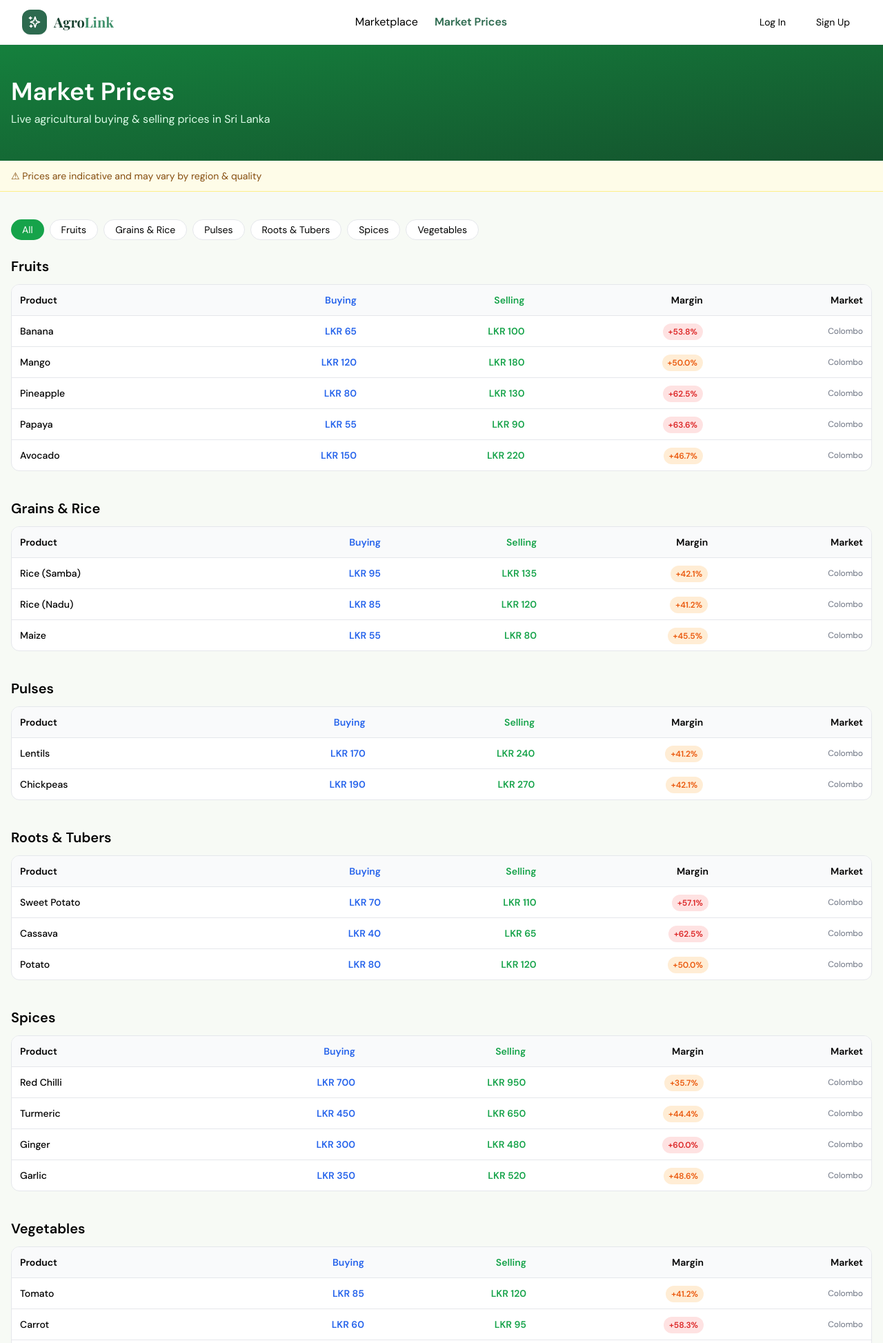
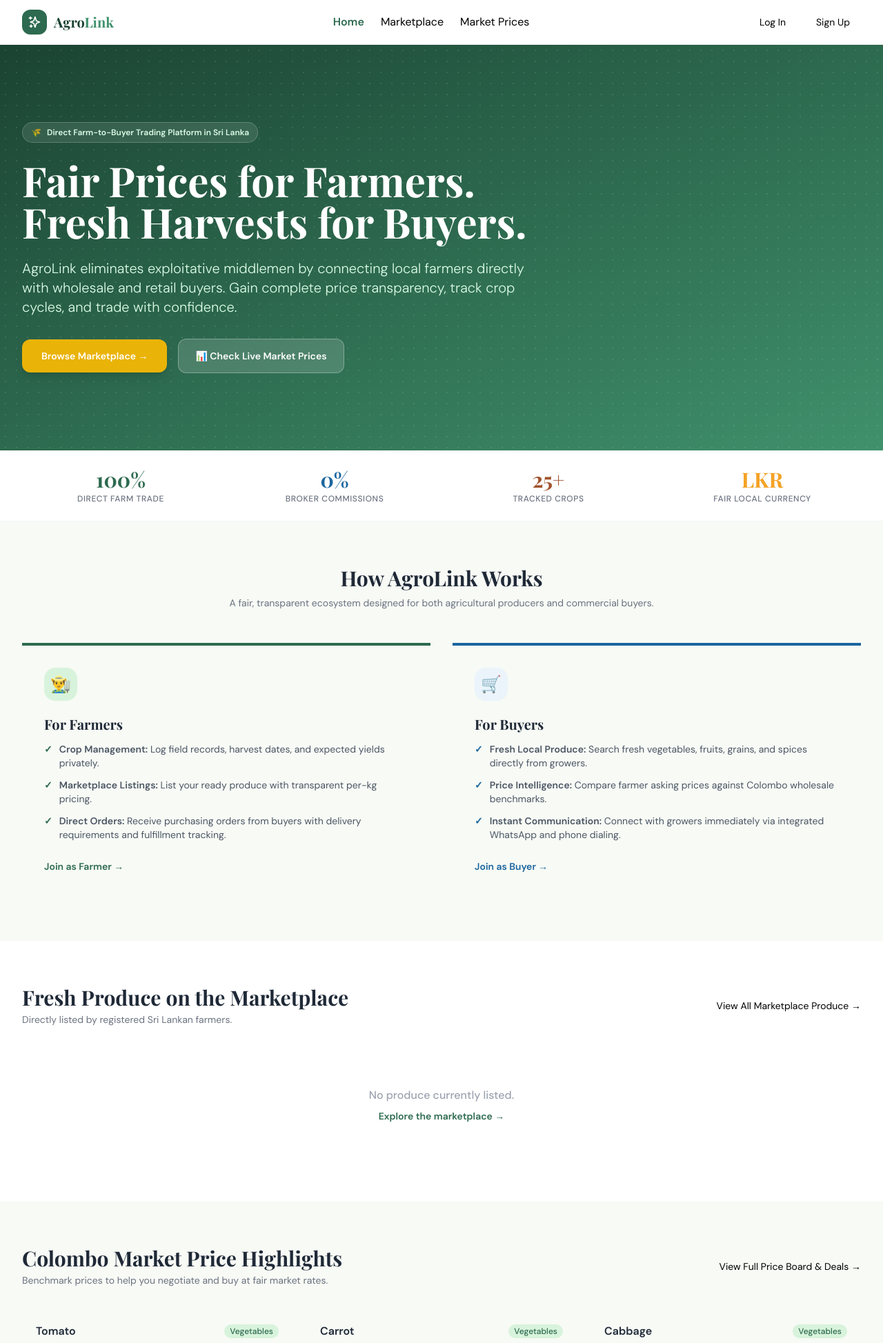
Before and after one commit to Kaveera725/agrolink-farming-platform, a Flask app: page / in a window 1280 px wide. Shown: the top 1947 px of the page at 69% size. Run offline with Flask 3, Linux system fonts and the light colour scheme; data comes from the database, SQL or seed files in the repository; data that the repository does not hold is empty; some libraries are stand-ins or nearby versions.

Commit message:
fix(routing): remap prices to /prices and create homepage at root (BUG-004)

```diff
--- a/blueprints/main/routes.py
+++ b/blueprints/main/routes.py
@@ -1,7 +1,11 @@
-from flask import Blueprint
+from flask import Blueprint, render_template
+from models import Product, MarketPrice
 
 main_bp = Blueprint('main', __name__)
 
+
 @main_bp.route('/')
 def home():
-    return "AgroLink API is running 🚀"
+    featured_products = Product.query.filter_by(is_available=True).order_by(Product.created_at.desc()).limit(8).all()
+    sample_prices = MarketPrice.query.limit(6).all()
+    return render_template('main/index.html', featured_products=featured_products, sample_prices=sample_prices)
--- a/blueprints/prices/routes.py
+++ b/blueprints/prices/routes.py
@@ -2,7 +2,7 @@ from flask import Blueprint, render_template
 from extensions import db
 from models import MarketPrice, Product
 
-prices_bp = Blueprint('prices', __name__, url_prefix='/')
+prices_bp = Blueprint('prices', __name__, url_prefix='/prices')
 
 
 def seed_market_prices():
--- a/templates/base.html
+++ b/templates/base.html
@@ -51,7 +51,7 @@
     <div class="max-w-7xl mx-auto px-4 sm:px-6 lg:px-8">
       <div class="flex items-center justify-between h-16">
         <!-- Logo -->
-        <a href="{{ url_for('marketplace.index') }}" class="flex items-center gap-2.5">
+        <a href="{{ url_for('main.home') }}" class="flex items-center gap-2.5">
           <div class="w-9 h-9 bg-leaf rounded-xl flex items-center justify-center shadow-sm">
             <svg class="w-5 h-5 text-white" fill="none" viewBox="0 0 24 24" stroke="currentColor"><path stroke-linecap="round" stroke-linejoin="round" stroke-width="2" d="M5 3v4M3 5h4M6 17v4m-2-2h4m5-16l2.286 6.857L21 12l-5.714 2.143L13 21l-2.286-6.857L5 12l5.714-2.143L13 3z"/></svg>
           </div>
@@ -60,6 +60,7 @@
 
         <!-- Nav links -->
         <div class="hidden md:flex items-center gap-6">
+          <a href="{{ url_for('main.home') }}" class="nav-link {% if request.blueprint == 'main' %}text-leaf font-semibold{% endif %}">Home</a>
           <a href="{{ url_for('marketplace.index') }}" class="nav-link {% if request.blueprint == 'marketplace' %}text-leaf font-semibold{% endif %}">Marketplace</a>
           <a href="{{ url_for('prices.index') }}" class="nav-link {% if request.blueprint == 'prices' %}text-leaf font-semibold{% endif %}">Market Prices</a>
           {% if current_user.is_authenticated %}
@@ -130,6 +131,7 @@
         <div>
           <h4 class="font-semibold mb-3 text-green-100">Quick Links</h4>
           <ul class="space-y-1.5 text-sm text-green-200">
+            <li><a href="{{ url_for('main.home') }}" class="hover:text-white transition">Home</a></li>
             <li><a href="{{ url_for('marketplace.index') }}" class="hover:text-white transition">Marketplace</a></li>
             <li><a href="{{ url_for('prices.index') }}" class="hover:text-white transition">Market Prices</a></li>
             {% if current_user.is_authenticated %}
--- /dev/null
+++ b/templates/main/index.html
@@ -0,0 +1,219 @@
+{% extends "base.html" %}
+{% block title %}Home — Connecting Sri Lankan Agriculture{% endblock %}
+
+{% block content %}
+<!-- HERO SECTION -->
+<section class="relative bg-gradient-to-br from-leaf-dark via-leaf to-leaf-light text-white py-20 lg:py-28 overflow-hidden">
+  <div class="absolute inset-0 opacity-10 bg-[radial-gradient(#fff_1px,transparent_1px)] [background-size:16px_16px]"></div>
+  <div class="max-w-7xl mx-auto px-4 sm:px-6 lg:px-8 relative z-10">
+    <div class="max-w-3xl">
+      <div class="inline-flex items-center gap-2 px-3 py-1.5 rounded-full bg-white/10 backdrop-blur-sm border border-white/20 text-xs font-semibold mb-6 text-green-100">
+        <span>🌾</span> Direct Farm-to-Buyer Trading Platform in Sri Lanka
+      </div>
+      <h1 class="font-display text-4xl sm:text-6xl font-bold leading-tight mb-6">
+        Fair Prices for Farmers.<br />
+        Fresh Harvests for Buyers.
+      </h1>
+      <p class="text-lg sm:text-xl text-green-100 mb-8 leading-relaxed font-light">
+        AgroLink eliminates exploitative middlemen by connecting local farmers directly with wholesale and retail buyers. Gain complete price transparency, track crop cycles, and trade with confidence.
+      </p>
+      <div class="flex flex-wrap items-center gap-4">
+        <a href="{{ url_for('marketplace.index') }}" class="bg-yellow-500 text-white font-semibold px-7 py-3.5 rounded-xl shadow-lg hover:bg-yellow-600 transition duration-200 text-sm">
+          Browse Marketplace →
+        </a>
+        <a href="{{ url_for('prices.index') }}" class="bg-white/15 backdrop-blur-sm text-white border border-white/30 font-semibold px-6 py-3.5 rounded-xl hover:bg-white/25 transition duration-200 text-sm">
+          📊 Check Live Market Prices
+        </a>
+      </div>
+    </div>
+  </div>
+</section>
+
+<!-- STATS BAR -->
+<section class="bg-white border-b border-gray-100 py-6">
+  <div class="max-w-7xl mx-auto px-4 sm:px-6 lg:px-8">
+    <div class="grid grid-cols-2 md:grid-cols-4 gap-6 text-center">
+      <div>
+        <p class="font-display text-3xl font-bold text-leaf">100%</p>
+        <p class="text-xs text-gray-500 uppercase tracking-wider font-medium mt-0.5">Direct Farm Trade</p>
+      </div>
+      <div>
+        <p class="font-display text-3xl font-bold text-sky">0%</p>
+        <p class="text-xs text-gray-500 uppercase tracking-wider font-medium mt-0.5">Broker Commissions</p>
+      </div>
+      <div>
+        <p class="font-display text-3xl font-bold text-earth">25+</p>
+        <p class="text-xs text-gray-500 uppercase tracking-wider font-medium mt-0.5">Tracked Crops</p>
+      </div>
+      <div>
+        <p class="font-display text-3xl font-bold text-gold">LKR</p>
+        <p class="text-xs text-gray-500 uppercase tracking-wider font-medium mt-0.5">Fair Local Currency</p>
+      </div>
+    </div>
+  </div>
+</section>
+
+<!-- HOW IT WORKS -->
+<section class="py-16 bg-[#F7FAF5]">
+  <div class="max-w-7xl mx-auto px-4 sm:px-6 lg:px-8">
+    <div class="text-center max-w-2xl mx-auto mb-12">
+      <h2 class="font-display text-3xl font-bold text-gray-800">How AgroLink Works</h2>
+      <p class="text-gray-500 text-sm mt-2">A fair, transparent ecosystem designed for both agricultural producers and commercial buyers.</p>
+    </div>
+
+    <div class="grid grid-cols-1 md:grid-cols-2 gap-8">
+      <!-- For Farmers -->
+      <div class="card p-8 border-t-4 border-leaf">
+        <div class="w-12 h-12 rounded-2xl bg-leaf-pale flex items-center justify-center text-2xl mb-5">👨‍🌾</div>
+        <h3 class="font-display text-xl font-bold text-gray-800 mb-3">For Farmers</h3>
+        <ul class="space-y-3 text-sm text-gray-600">
+          <li class="flex items-start gap-2.5">
+            <span class="text-leaf font-bold">✓</span>
+            <span><strong>Crop Management:</strong> Log field records, harvest dates, and expected yields privately.</span>
+          </li>
+          <li class="flex items-start gap-2.5">
+            <span class="text-leaf font-bold">✓</span>
+            <span><strong>Marketplace Listings:</strong> List your ready produce with transparent per-kg pricing.</span>
+          </li>
+          <li class="flex items-start gap-2.5">
+            <span class="text-leaf font-bold">✓</span>
+            <span><strong>Direct Orders:</strong> Receive purchasing orders from buyers with delivery requirements and fulfillment tracking.</span>
+          </li>
+        </ul>
+        <div class="mt-6">
+          <a href="{{ url_for('auth.register') }}" class="text-leaf font-semibold text-sm hover:underline">Join as Farmer →</a>
+        </div>
+      </div>
+
+      <!-- For Buyers -->
+      <div class="card p-8 border-t-4 border-sky">
+        <div class="w-12 h-12 rounded-2xl bg-sky-pale flex items-center justify-center text-2xl mb-5">🛒</div>
+        <h3 class="font-display text-xl font-bold text-gray-800 mb-3">For Buyers</h3>
+        <ul class="space-y-3 text-sm text-gray-600">
+          <li class="flex items-start gap-2.5">
+            <span class="text-sky font-bold">✓</span>
+            <span><strong>Fresh Local Produce:</strong> Search fresh vegetables, fruits, grains, and spices directly from growers.</span>
+          </li>
+          <li class="flex items-start gap-2.5">
+            <span class="text-sky font-bold">✓</span>
+            <span><strong>Price Intelligence:</strong> Compare farmer asking prices against Colombo wholesale benchmarks.</span>
+          </li>
+          <li class="flex items-start gap-2.5">
+            <span class="text-sky font-bold">✓</span>
+            <span><strong>Instant Communication:</strong> Connect with growers immediately via integrated WhatsApp and phone dialing.</span>
+          </li>
+        </ul>
+        <div class="mt-6">
+          <a href="{{ url_for('auth.register') }}" class="text-sky font-semibold text-sm hover:underline">Join as Buyer →</a>
+        </div>
+      </div>
+    </div>
+  </div>
+</section>
+
+<!-- FEATURED PRODUCE -->
+<section class="py-16 bg-white">
+  <div class="max-w-7xl mx-auto px-4 sm:px-6 lg:px-8">
+    <div class="flex flex-col sm:flex-row sm:items-center sm:justify-between gap-4 mb-10">
+      <div>
+        <h2 class="font-display text-3xl font-bold text-gray-800">Fresh Produce on the Marketplace</h2>
+        <p class="text-gray-500 text-sm mt-1">Directly listed by registered Sri Lankan farmers.</p>
+      </div>
+      <a href="{{ url_for('marketplace.index') }}" class="btn-secondary text-sm">View All Marketplace Produce →</a>
+    </div>
+
+    {% if featured_products %}
+    <div class="grid grid-cols-1 sm:grid-cols-2 lg:grid-cols-4 gap-6">
+      {% for product in featured_products %}
+      <div class="card hover:shadow-md transition flex flex-col justify-between overflow-hidden">
+        <div>
+          <a href="{{ url_for('marketplace.product_detail', product_id=product.id) }}" class="block relative h-44 overflow-hidden">
+            <img src="{{ product.image_url }}" alt="{{ product.name }}" class="w-full h-full object-cover hover:scale-105 transition duration-300" />
+            <span class="absolute top-2 right-2 bg-white/90 backdrop-blur-sm text-leaf-dark text-xs px-2.5 py-0.5 rounded-full font-semibold">
+              {{ product.category }}
+            </span>
+          </a>
+          <div class="p-4">
+            <h3 class="font-semibold text-gray-800 text-base truncate">
+              <a href="{{ url_for('marketplace.product_detail', product_id=product.id) }}" class="hover:text-leaf transition">
+                {{ product.name }}
+              </a>
+            </h3>
+            <p class="text-xs text-gray-400 mt-1">📍 {{ product.location or product.farmer.location or 'Sri Lanka' }}</p>
+            <div class="mt-3 flex items-baseline justify-between">
+              <span class="font-bold text-leaf text-lg">LKR {{ "{:,.0f}".format(product.price_per_kg) }}<span class="text-xs font-normal text-gray-400">/kg</span></span>
+              <span class="text-xs text-gray-500">{{ product.quantity_kg }} kg in stock</span>
+            </div>
+          </div>
+        </div>
+        <div class="p-4 pt-0">
+          <a href="{{ url_for('marketplace.product_detail', product_id=product.id) }}" class="block text-center w-full btn-secondary text-xs py-2">
+            View Details
+          </a>
+        </div>
+      </div>
+      {% endfor %}
+    </div>
+    {% else %}
+    <div class="card p-12 text-center text-gray-400">
+      <p class="text-base font-medium">No produce currently listed.</p>
+      <a href="{{ url_for('marketplace.index') }}" class="text-leaf text-sm font-semibold hover:underline mt-2 inline-block">Explore the marketplace →</a>
+    </div>
+    {% endif %}
+  </div>
+</section>
+
+<!-- LIVE MARKET PRICES SPOTLIGHT -->
+<section class="py-16 bg-[#F7FAF5]">
+  <div class="max-w-7xl mx-auto px-4 sm:px-6 lg:px-8">
+    <div class="flex flex-col sm:flex-row sm:items-center sm:justify-between gap-4 mb-8">
+      <div>
+        <h2 class="font-display text-3xl font-bold text-gray-800">Colombo Market Price Highlights</h2>
+        <p class="text-gray-500 text-sm mt-1">Benchmark prices to help you negotiate and buy at fair market rates.</p>
+      </div>
+      <a href="{{ url_for('prices.index') }}" class="btn-primary text-sm">View Full Price Board & Deals →</a>
+    </div>
+
+    {% if sample_prices %}
+    <div class="grid grid-cols-1 sm:grid-cols-2 lg:grid-cols-3 gap-5">
+      {% for mp in sample_prices %}
+      <div class="card p-5 hover:shadow-sm transition">
+        <div class="flex items-center justify-between mb-2">
+          <h4 class="font-semibold text-gray-800">{{ mp.crop_name }}</h4>
+          <span class="text-xs bg-leaf-pale text-leaf px-2 py-0.5 rounded-full font-medium">{{ mp.category }}</span>
+        </div>
+        <div class="grid grid-cols-2 gap-3 mt-3 pt-3 border-t border-gray-50 text-sm">
+          <div>
+            <span class="text-xs text-gray-400 block">Farmer Buying Price</span>
+            <span class="font-semibold text-sky">LKR {{ "{:,.0f}".format(mp.buying_price) }}/kg</span>
+          </div>
+          <div>
+            <span class="text-xs text-gray-400 block">Retail Selling Price</span>
+            <span class="font-semibold text-leaf">LKR {{ "{:,.0f}".format(mp.selling_price) }}/kg</span>
+          </div>
+        </div>
+      </div>
+      {% endfor %}
+    </div>
+    {% endif %}
+  </div>
+</section>
+
+<!-- CALL TO ACTION -->
+<section class="py-16 bg-leaf-dark text-white text-center">
+  <div class="max-w-4xl mx-auto px-4 sm:px-6 lg:px-8">
+    <h2 class="font-display text-3xl sm:text-4xl font-bold mb-4">Ready to Transform Agricultural Trade?</h2>
+    <p class="text-green-200 text-base mb-8 max-w-2xl mx-auto">
+      Whether you are cultivating crops or sourcing fresh supplies for commercial markets, AgroLink gives you fair access.
+    </p>
+    <div class="flex flex-wrap justify-center gap-4">
+      <a href="{{ url_for('auth.register') }}" class="btn-primary bg-yellow-500 hover:bg-yellow-600 text-white px-8 py-3.5 text-base shadow-md">
+        Create Your Free Account
+      </a>
+      <a href="{{ url_for('marketplace.index') }}" class="btn-secondary bg-white/10 hover:bg-white/20 text-white border-white/30 px-8 py-3.5 text-base">
+        Browse as Guest
+      </a>
+    </div>
+  </div>
+</section>
+{% endblock %}
```
Also changed, not shown: README.md.
